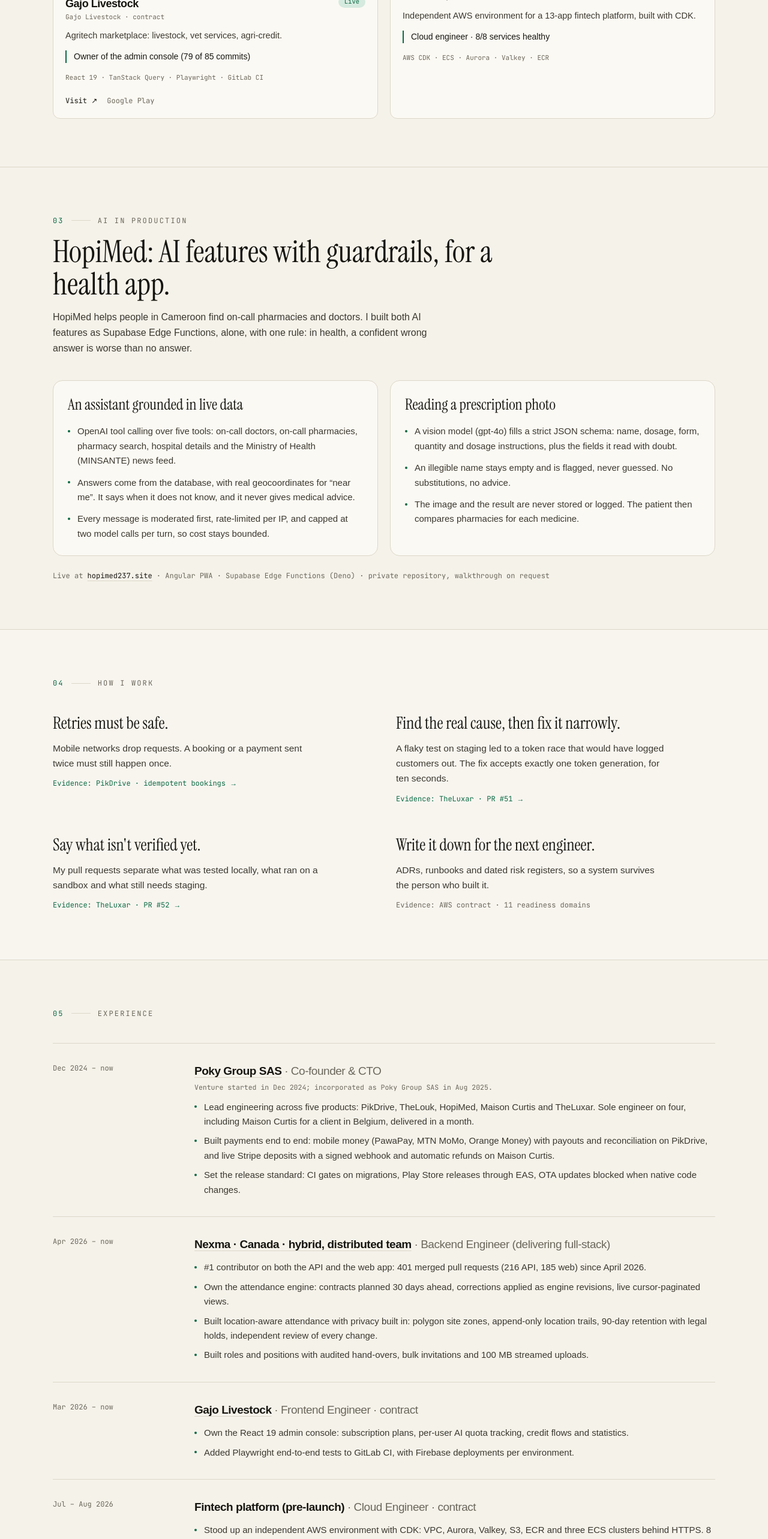
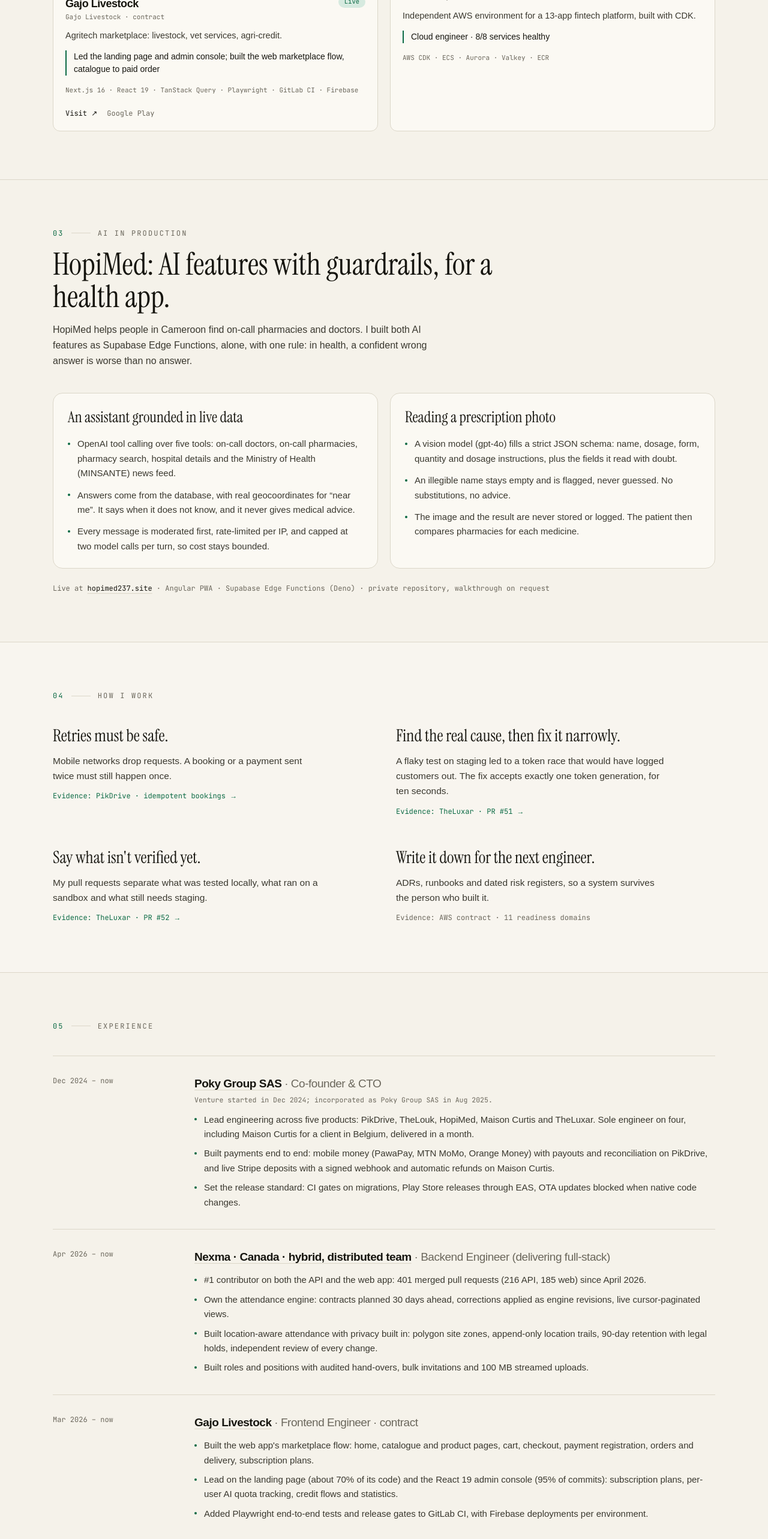
Before and after one commit to JospenWolongwo/portfolio, a Next.js app: page / in a window 1280 px wide. Shown: the part 4980-7546 px from the top of the page at 60% size. Built offline with nearby package versions, Linux system fonts and the light colour scheme; a web font is replaced by a local one.

Commit message:
Gajo: credit landing page, web marketplace flow and admin console

```diff
--- a/content/site.ts
+++ b/content/site.ts
@@ -107,8 +107,8 @@ export const products: Product[] = [
     url: "https://gajolivestock.com",
     org: "Gajo Livestock · contract",
     what: "Agritech marketplace: livestock, vet services, agri-credit.",
-    role: "Owner of the admin console (79 of 85 commits)",
-    stack: ["React 19", "TanStack Query", "Playwright", "GitLab CI"],
+    role: "Led the landing page and admin console; built the web marketplace flow, catalogue to paid order",
+    stack: ["Next.js 16", "React 19", "TanStack Query", "Playwright", "GitLab CI", "Firebase"],
     status: "live",
     play: true,
     shot: "/shots/gajo-desktop.jpg",
@@ -177,8 +177,9 @@ export const experience: Role[] = [
     title: "Frontend Engineer · contract",
     period: "Mar 2026 – now",
     points: [
-      "Own the React 19 admin console: subscription plans, per-user AI quota tracking, credit flows and statistics.",
-      "Added Playwright end-to-end tests to GitLab CI, with Firebase deployments per environment.",
+      "Built the web app's marketplace flow: home, catalogue and product pages, cart, checkout, payment registration, orders and delivery, subscription plans.",
+      "Lead on the landing page (about 70% of its code) and the React 19 admin console (95% of commits): subscription plans, per-user AI quota tracking, credit flows and statistics.",
+      "Added Playwright end-to-end tests and release gates to GitLab CI, with Firebase deployments per environment.",
     ],
   },
   {
--- a/cv/build-docx.js
+++ b/cv/build-docx.js
@@ -120,7 +120,7 @@ const doc = new Document({
       bullet(b("TheLuxar"), " (staging, pre-launch): 130 merged PRs, solo. Commerce and delivery platform on NestJS, Fastify, Redis and BullMQ. Fixed a token-rotation race that would have logged customers out."),
 
       role("Contract work", null, "Mar 2026 – Present"),
-      bullet(b("Gajo Livestock"), " (agritech, Google Play): own the React admin console, 79 of 85 commits. Subscriptions, AI usage quotas, Playwright tests in GitLab CI."),
+      bullet(b("Gajo Livestock"), " (agritech, Google Play): led the landing page and admin console; built the web marketplace flow from catalogue to checkout, payment and orders, with Playwright tests and CI release gates."),
       bullet(b("Fintech platform"), " (pre-launch, Jul – Aug 2026): 13-app AWS environment in CDK, 8/8 services healthy at hand-over."),
 
       role("Kola Group", "Software Developer", "Oct 2025 – Jul 2026", "https://kolagroup.io"),
```
Also changed, not shown: 2 other files (tests, documents, lock files or other folders).
